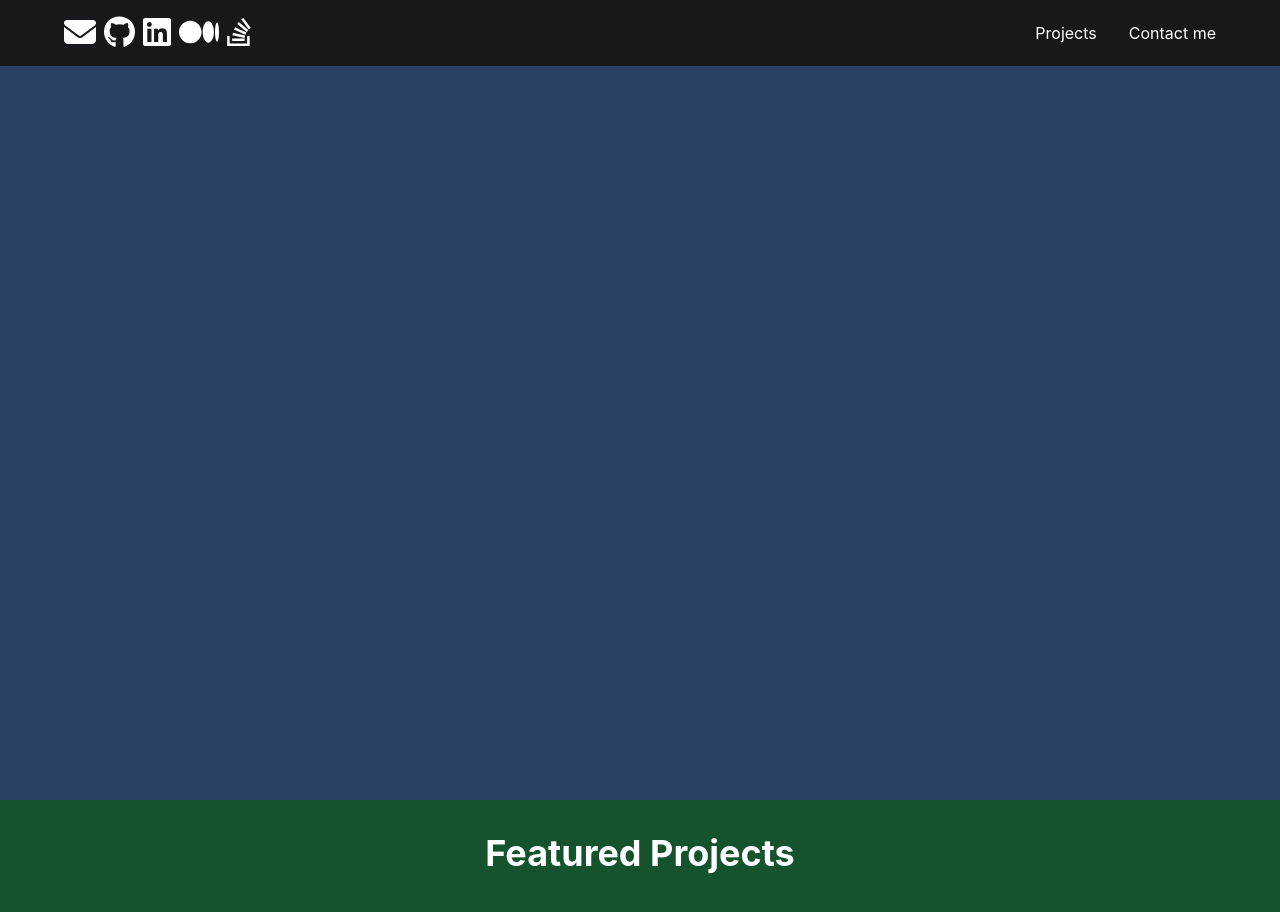
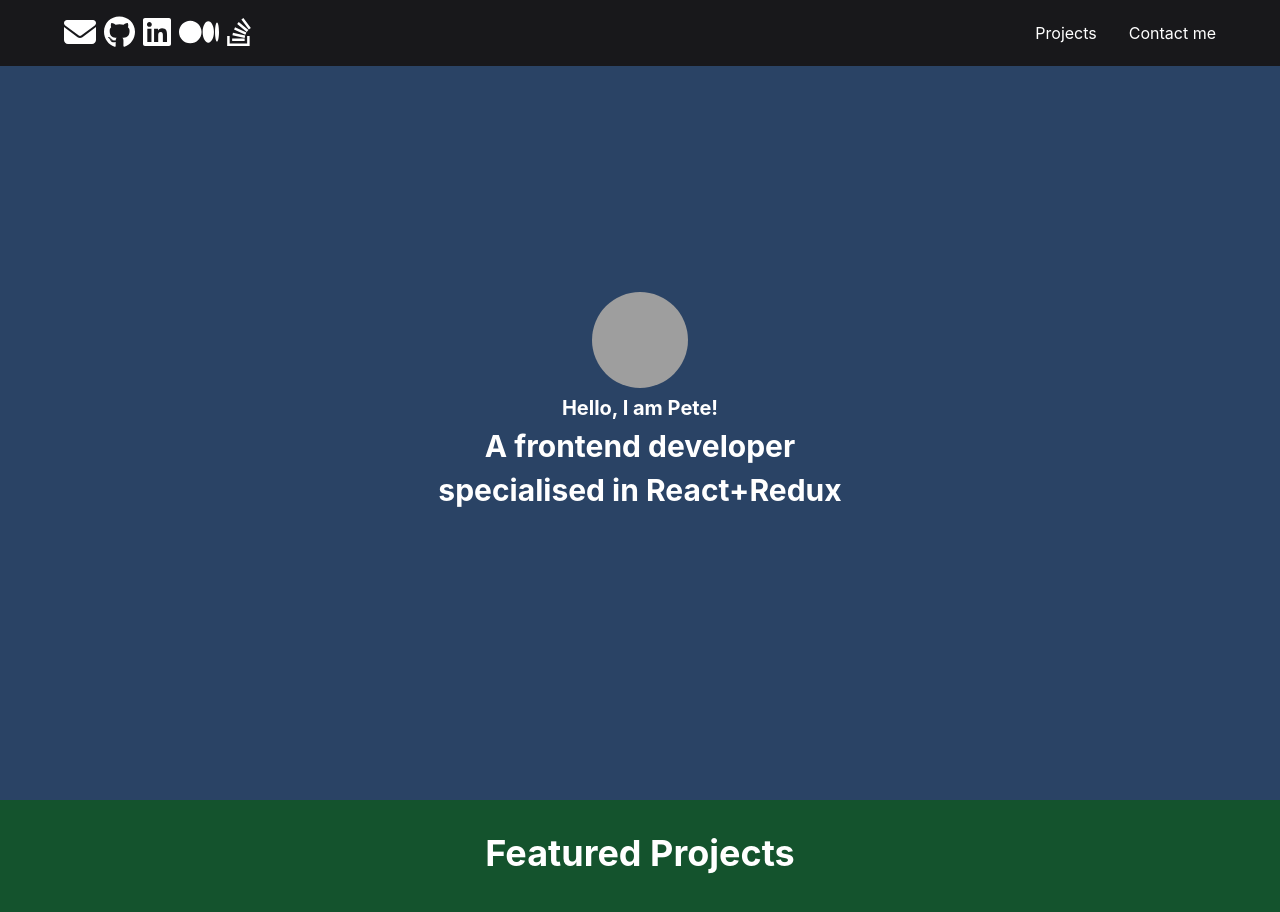
Before and after one commit to vasily-mishanin/portfolio, a React (Create React App) app: page / in a window 1280 px wide. Shown: the top 912 px of the page. Built offline with nearby package versions, Linux system fonts and the light colour scheme; grey boxes are pictures that could not be loaded.

Commit message:
feat: add landing section

```diff
--- a/src/components/LandingSection.js
+++ b/src/components/LandingSection.js
@@ -1,21 +1,21 @@
-import React from "react";
-import { Avatar, Heading, VStack } from "@chakra-ui/react";
-import FullScreenSection from "./FullScreenSection";
+import React from 'react';
+import { Avatar, Heading, VStack, Text } from '@chakra-ui/react';
+import FullScreenSection from './FullScreenSection';
 
-const greeting = "Hello, I am Pete!";
-const bio1 = "A frontend developer";
-const bio2 = "specialised in React";
+const greeting = 'Hello, I am Pete!';
+const bio1 = 'A frontend developer';
+const bio2 = 'specialised in React+Redux';
 
 // Implement the UI for the LandingSection component according to the instructions.
 // Use a combination of Avatar, Heading and VStack components.
 const LandingSection = () => (
-  <FullScreenSection
-    justifyContent="center"
-    alignItems="center"
-    isDarkBackground
-    backgroundColor="#2A4365"
-  >
-
+  <FullScreenSection justifyContent='center' alignItems='center' isDarkBackground backgroundColor='#2A4365'>
+    <VStack>
+      <Avatar name='Big Lebovsky' src='https://i.pravatar.cc/150?img=13' size='xl' />
+      <Heading size='md'>{greeting}</Heading>
+      <Heading size='lg'>{bio1}</Heading>
+      <Heading size='lg'>{bio2}</Heading>
+    </VStack>
   </FullScreenSection>
 );
 
```
